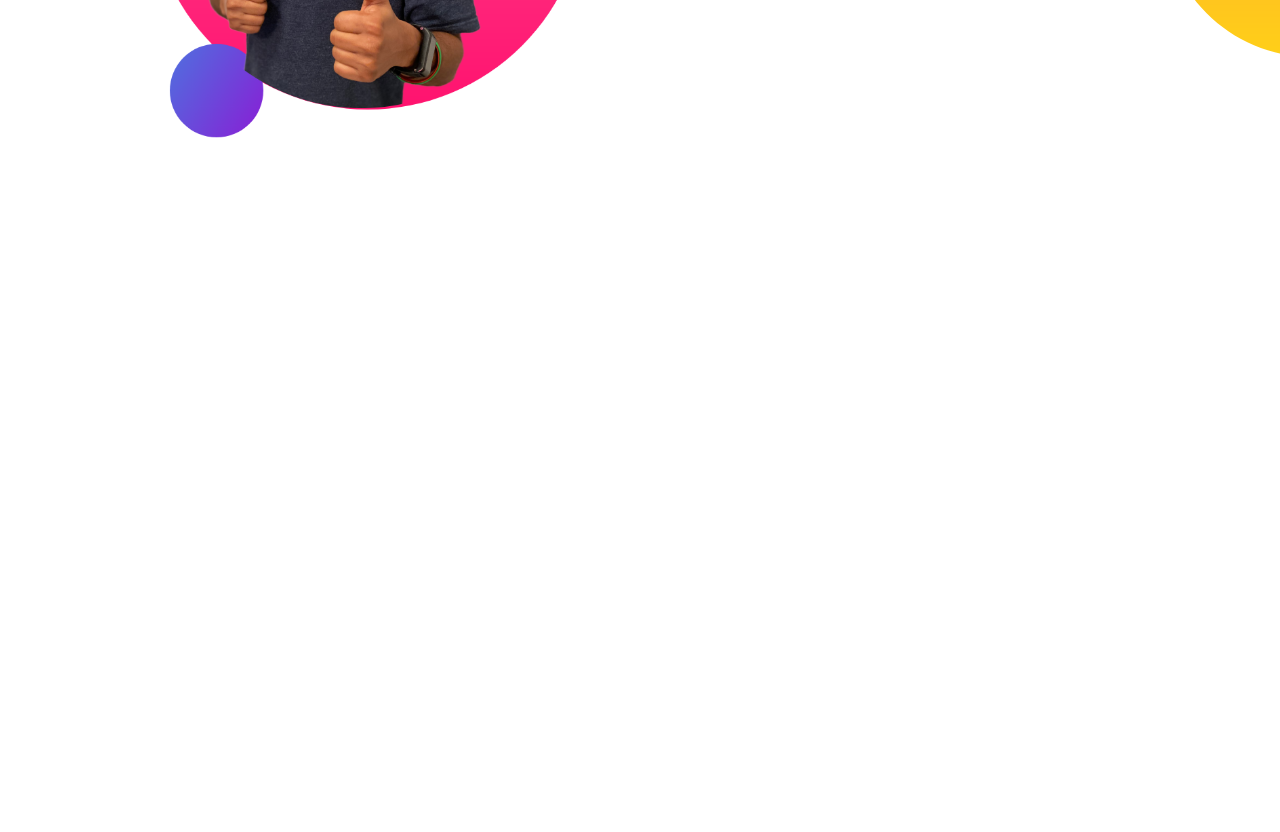
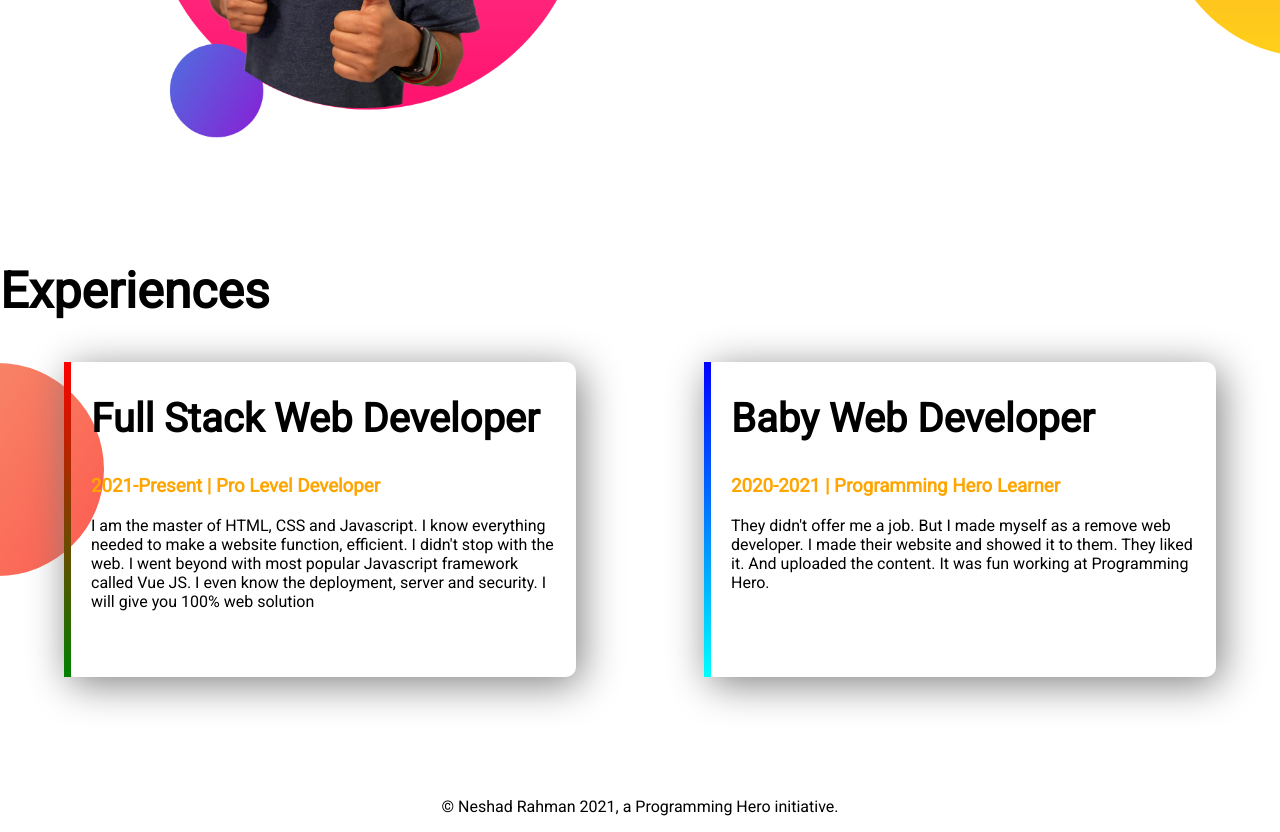
Before and after one commit to Neshad98/Assignment-of-Module-1, a plain HTML site: page index.html in a window 1280 px wide. Shown: the part 931-1763 px from the top of the page. Before the commit the page ends 1193 px from the top, so only its background shows below. Drawn offline with Linux system fonts and the light colour scheme.

Commit message:
assignment done

```diff
--- a/index.html
+++ b/index.html
@@ -14,7 +14,7 @@
 </head>
 
 <body>
-    <section class="top-banner">
+    <section class="top-banner flexible-container">
         <div class="half-width">
             <h1>Welcome To</h1>
             <h1><span class="orange-color">Neshad Rahman</span> World</h1>
@@ -31,7 +31,7 @@
             <img src="images/jhankar.png" alt="">
         </div>
     </section>
-    <section class="dream-big">
+    <section class="dream-big flexible-container">
         <div class="half-width">
             <img src="images/jhankar2.png" alt="">
         </div>
@@ -49,6 +49,33 @@
         </div>
 
     </section>
+    <section class="experience-area">
+        <h1>Experiences</h1>
+        <div class="flexible-container">
+            <div id="full-stack-experience" class="experience-item">
+                <h2>Full Stack Web Developer</h2>
+
+                <h3 class="orange-color">2021-Present | Pro Level Developer</h3>
+                <p>I am the master of HTML, CSS and Javascript. I know everything needed to make a website
+                    function,
+                    efficient. I didn't stop with the web. I went beyond with most popular Javascript framework
+                    called
+                    Vue JS. I even know the deployment, server and security. I will give you 100% web solution</p>
+
+            </div>
+            <div id="web-dev-experience" class="experience-item">
+                <h2>Baby Web Developer</h2>
+                <h3 class="orange-color">2020-2021 | Programming Hero Learner</h3>
+                <p>They didn't offer me a job. But I made myself as a remove web developer. I made their
+                    website and
+                    showed
+                    it to them. They liked it. And uploaded the content. It was fun working at Programming Hero.</p>
+            </div>
+        </div>
+    </section>
+    <footer>
+        <p>© Neshad Rahman 2021, a Programming Hero initiative.</p>
+    </footer>
 
 
 </body>
--- a/style.css
+++ b/style.css
@@ -5,16 +5,20 @@ body{
 h1{
     font-size: 50px;
 }
+h2{
+    font-size: 40px;
+}
 .orange-color{
     color: orange;
 }
-section{
+.flexible-container{
     display: flex;
     margin-bottom: 120px;
 }
 .half-width{
     width: 50%;
     padding-left: 8%;
+
 }
 .half-width img{
     width: 90%;
@@ -36,3 +40,37 @@ section{
     background-repeat: no-repeat;
     background-position: right;
 }
+.experience-item{
+    width: 40%;
+    margin-left: 5%;
+    margin-right: 5%;
+    padding-left: 20px;
+    padding-right: 20px;
+    padding-bottom: 50px;
+    box-shadow: 5px 7px 40px gray;
+
+    border-radius: 10px;
+
+}
+.experience-area{
+    background-image: url(images/exp-bg.png);
+    background-repeat: no-repeat;
+    background-position: left;
+}
+
+
+
+#full-stack-experience{
+    border-left: 7px solid;
+    border-image: linear-gradient(red, green);
+    border-image-slice: 1;
+
+}
+#web-dev-experience{
+    border-left: 7px solid;
+    border-image: linear-gradient(blue, cyan);
+    border-image-slice: 1;
+}
+footer p{
+    text-align: center;
+}
```
